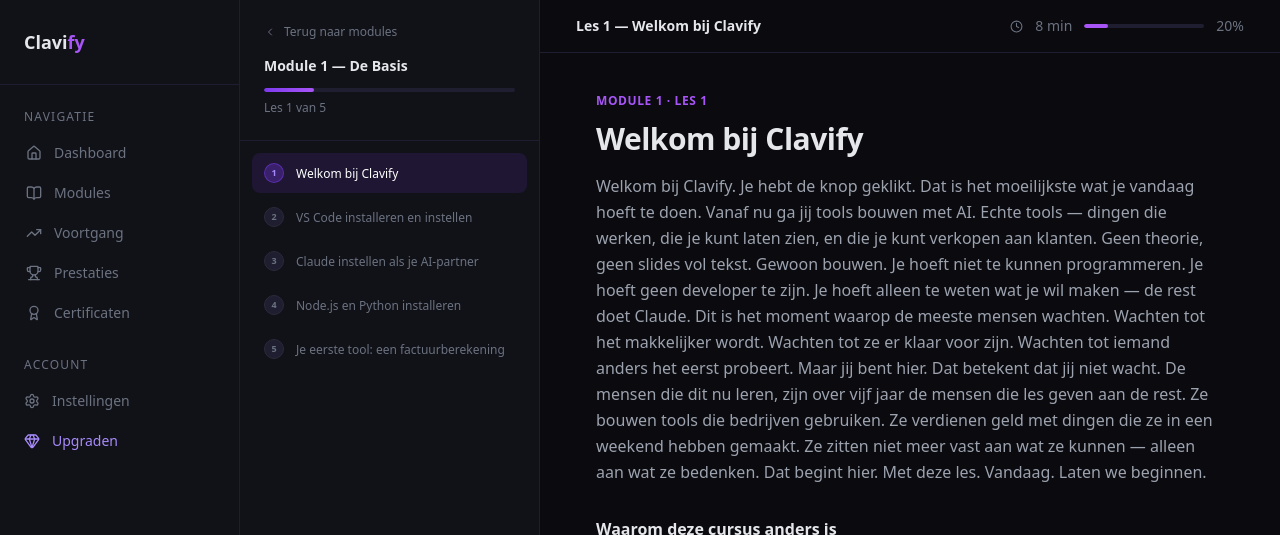
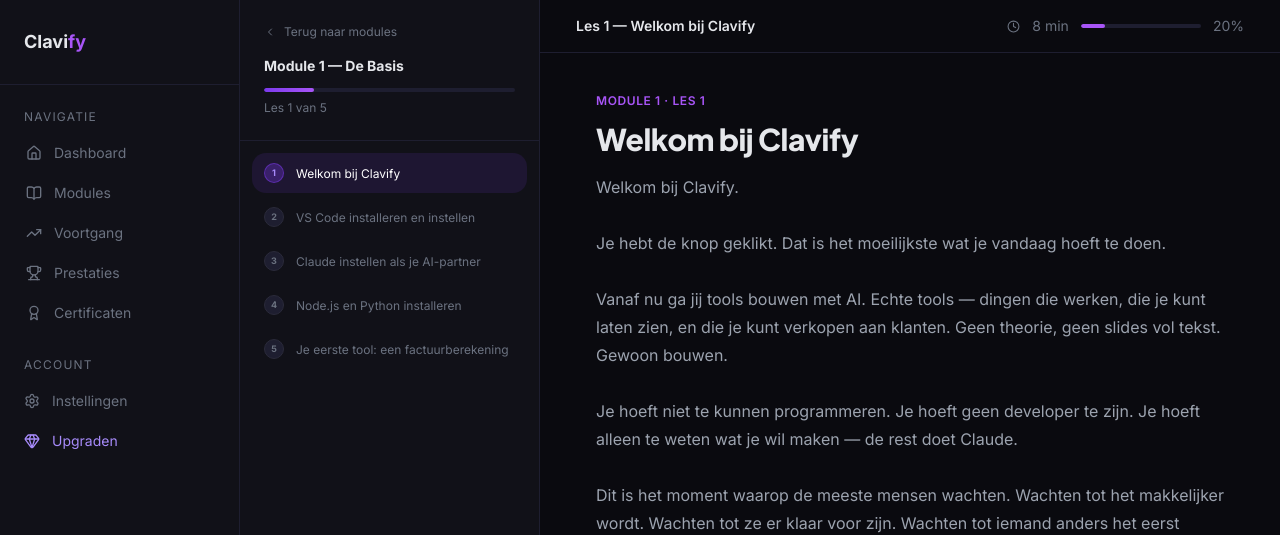
Before and after one commit to evershoptommy-ops/BuildAI, a Next.js app: page /modules/1/1-1 in a window 1280 px wide. Shown: the top 535 px of the page. Built offline with nearby package versions, Linux system fonts and the light colour scheme; no server answers.

Commit message:
Typografie: Inter + Plus Jakarta Sans, design tokens uitgebreid, prose op lespagina's

```diff
--- a/package.json
+++ b/package.json
@@ -15,6 +15,7 @@
     "@formkit/auto-animate": "^0.9.0",
     "@stripe/stripe-js": "^9.8.0",
     "@supabase/supabase-js": "^2.108.2",
+    "@tailwindcss/typography": "^0.5.20",
     "ai": "^6.0.208",
     "framer-motion": "^12.42.0",
     "lucide-react": "^1.21.0",
--- a/src/app/(dashboard)/modules/[moduleId]/[lessonId]/page.tsx
+++ b/src/app/(dashboard)/modules/[moduleId]/[lessonId]/page.tsx
@@ -144,7 +144,9 @@ export default function LessonPage() {
             )
             return (
               <div className="max-w-2xl">
-                <p className="text-base mb-8 leading-relaxed" style={{ color: '#9ca3af' }}>{content.intro}</p>
+                <div className="prose prose-clavify max-w-none mb-8">
+                  <p style={{ color: '#9ca3af', whiteSpace: 'pre-line' }}>{content.intro}</p>
+                </div>
 
                 {content.sections.map((section, i) => (
                   <div key={i} className="mb-8">
--- a/src/app/globals.css
+++ b/src/app/globals.css
@@ -1,20 +1,55 @@
 @import "tailwindcss";
+@plugin "@tailwindcss/typography";
+
+@theme {
+  --font-body:    var(--font-inter), system-ui, sans-serif;
+  --font-display: var(--font-jakarta), system-ui, sans-serif;
+}
 
 :root {
-  --accent: #7c3aed;
-  --accent-light: #a855f7;
-  --surface: #111118;
-  --surface2: #16161f;
-  --border-color: #1e1e30;
-  --muted: #6b7280;
-  --green: #10b981;
+  /* Brand */
+  --accent:        #7c3aed;
+  --accent-light:  #a855f7;
+  --accent-dim:    rgba(124, 58, 237, 0.15);
+
+  /* Surfaces */
+  --surface:       #111118;
+  --surface2:      #16161f;
+  --surface3:      #1e1e30;
+
+  /* Text */
+  --text:          #e5e7eb;
+  --text-muted:    #6b7280;
+  --text-faint:    #4b5563;
+
+  /* Borders */
+  --border-color:  #1e1e30;
+  --border-strong: #2a2a3a;
+
+  /* Status */
+  --green:         #10b981;
+  --green-dim:     rgba(16, 185, 129, 0.12);
+  --yellow:        #fbbf24;
+  --yellow-dim:    rgba(245, 158, 11, 0.12);
+  --red:           #f87171;
+
+  /* Radius */
+  --radius-sm:  6px;
+  --radius-md:  10px;
+  --radius-lg:  14px;
+  --radius-xl:  20px;
 }
 
 body {
   background: #0a0a0f;
-  color: #e5e7eb;
-  font-family: system-ui, sans-serif;
+  color: var(--text);
+  font-family: var(--font-body);
   -webkit-font-smoothing: antialiased;
+}
+
+h1, h2, h3, h4, h5, h6 {
+  font-family: var(--font-display);
+  letter-spacing: -0.02em;
 }
 
 * {
@@ -24,3 +59,19 @@ body {
 ::-webkit-scrollbar { width: 6px; }
 ::-webkit-scrollbar-track { background: #111118; }
 ::-webkit-scrollbar-thumb { background: #2a2a3a; border-radius: 3px; }
+
+/* Prose thema voor lespagina's */
+.prose-clavify {
+  --tw-prose-body:        var(--text);
+  --tw-prose-headings:    #f3f4f6;
+  --tw-prose-links:       var(--accent-light);
+  --tw-prose-bold:        #f3f4f6;
+  --tw-prose-code:        var(--accent-light);
+  --tw-prose-pre-bg:      var(--surface2);
+  --tw-prose-pre-code:    #e5e7eb;
+  --tw-prose-bullets:     var(--accent-light);
+  --tw-prose-counters:    var(--accent-light);
+  --tw-prose-hr:          var(--border-color);
+  --tw-prose-quotes:      var(--text-muted);
+  --tw-prose-quote-borders: var(--accent);
+}
--- a/src/app/layout.tsx
+++ b/src/app/layout.tsx
@@ -1,9 +1,23 @@
 import type { Metadata } from 'next'
 import { ClerkProvider } from '@clerk/nextjs'
+import { Inter, Plus_Jakarta_Sans } from 'next/font/google'
 import './globals.css'
 import ScrollProgress from '@/components/ScrollProgress'
 import Beacon from '@/components/Beacon'
 import { Toaster } from 'sonner'
+
+const inter = Inter({
+  subsets: ['latin'],
+  variable: '--font-inter',
+  display: 'swap',
+})
+
+const jakarta = Plus_Jakarta_Sans({
+  subsets: ['latin'],
+  variable: '--font-jakarta',
+  display: 'swap',
+  weight: ['400', '500', '600', '700', '800'],
+})
 
 export const metadata: Metadata = {
   title: 'Clavify — Bouw tools met AI',
@@ -13,7 +27,7 @@ export const metadata: Metadata = {
 export default function RootLayout({ children }: { children: React.ReactNode }) {
   return (
     <ClerkProvider signUpForceRedirectUrl="/welkom" signInFallbackRedirectUrl="/dashboard">
-      <html lang="nl" className="h-full">
+      <html lang="nl" className={`h-full ${inter.variable} ${jakarta.variable}`}>
         <body className="min-h-full flex flex-col">
           {children}
           <ScrollProgress />
```
Also changed, not shown: 1 other file (tests, documents, lock files or other folders).
